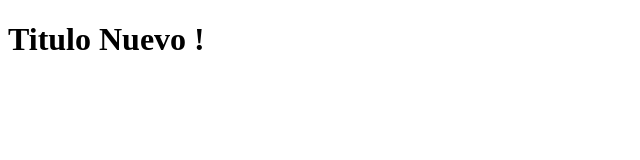
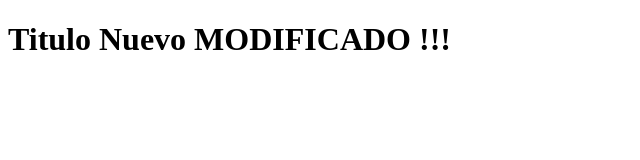
Before and after one commit to NewOldCoder/helloWorldGit, a plain HTML site: page index.html in a window 1280 px wide. Shown: the whole page, without its empty margins (0-640 px from the left). Drawn offline with Linux system fonts and the light colour scheme.

Commit message:
Se modificó el index nuevamente.

```diff
--- a/index.html
+++ b/index.html
@@ -9,7 +9,7 @@
 </head>
 
 <body>
-    <h1>Titulo Nuevo !</h1>
+    <h1>Titulo Nuevo MODIFICADO !!!</h1>
 
 </body>
 
```
